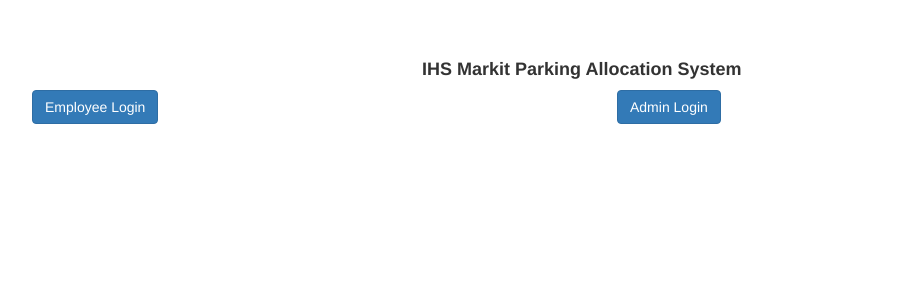
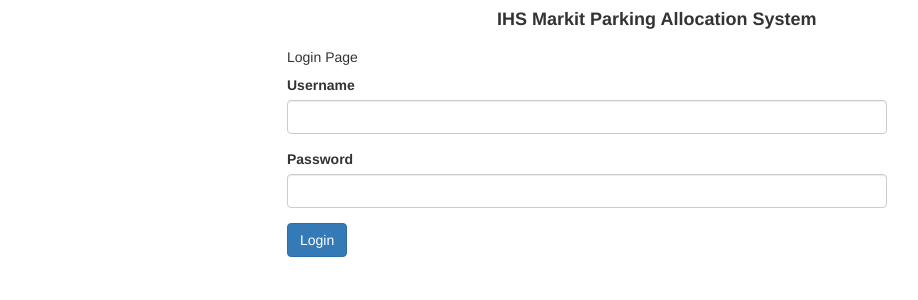
Before and after one commit to gauravbits2000/carParkingSystem, an Angular app in the folder carParking-web/src/main/web/: page / in a window 1280 px wide. Shown: the top 300 px of the page, without its empty margins (53-971 px from the left). Built offline with nearby package versions, Linux system fonts and the light colour scheme.

Commit message:
UI changes

```diff
--- a/carParking-web/src/main/web/src/app/adminlogin/adminlogin.component.html
+++ b/carParking-web/src/main/web/src/app/adminlogin/adminlogin.component.html
@@ -1,6 +1,11 @@
 <div class="card mt-5" style="margin:auto;width: 600px;">
   <div class="card-body">
-    <h5 class="card-title">Admin Login</h5>
+      <div class="row">
+          <div class="col-md-7 col-md-offset-4">
+            <h4><strong>IHS Markit Parking Allocation System</strong></h4>
+          </div>
+        </div>
+    <h5 class="card-title">Login Page </h5>
     <div class="form-group">
       <label for="email">Username</label>
       <input type="text" class="form-control" id="username"  [(ngModel)]="username">
--- a/carParking-web/src/main/web/src/app/adminlogin/adminlogin.component.ts
+++ b/carParking-web/src/main/web/src/app/adminlogin/adminlogin.component.ts
@@ -1,5 +1,7 @@
 import { Component, OnInit } from '@angular/core';
 import { Router } from '@angular/router';
+import { EmployeeService } from 'src/app/employee/employee.service';
+import { Employee } from 'src/app/employee/employee';
 
 @Component({
   selector: 'app-adminlogin',
@@ -8,22 +10,45 @@
 })
 export class AdminloginComponent implements OnInit {
 
-   username : String;
-   password : String;
+   username : string;
+   password : string;
    isValidLogin : boolean = true;
-  constructor(private router: Router) { }
+   employee : Employee;
+  constructor(private router: Router,private employeeService: EmployeeService) { }
 
   ngOnInit() {
   }
 
   tryLogin(){
 
-    if(this.username === 'admin' && this.password === 'admin'){
-        this.isValidLogin =true;
-        this.router.navigateByUrl('/login/submitdetails');
+
+
+    const params = {username: this.username, password: this.password};
+    // this.employeeService.verifyLoginDetails("http://localhost:8080//markit-car-parking/login",params).subscribe(response => {
+    //  if(response.toString() === 'Login Successfull'){
+    //   this.router.navigateByUrl('/login/submitdetails');
+    //  }else{
+    //   this.isValidLogin =false;
+    //  }
+    // }, err => {
+    //   console.log(err);
+    // });
+
+    this.employeeService.verifyLoginDetails("http://localhost:8080//markit-car-parking/login",params).subscribe((data: any) => {
+      this.employee = <Employee>data;
+      console.log(data);
+      if(this.employee.isAuthorize === 'True'){
+        this.employeeService.setEmployee(data);
+           this.router.navigateByUrl('/login/submitdetails');
+
     }else{
       this.isValidLogin =false;
     }
+  }, err => {
+      console.log(err);
+    })
+
+
 
   }
 
--- a/carParking-web/src/main/web/src/app/app-routing.module.ts
+++ b/carParking-web/src/main/web/src/app/app-routing.module.ts
@@ -10,7 +10,7 @@
 
 
 const appRoutes : Routes = [
-    { path : '',component: HomeComponent},
+    { path : '',component: AdminloginComponent},
     { path : 'login',component: LoginComponent,children: [
         { path : 'submitdetails', component: EmployeeComponent },
         { path : 'listdetails', component: ListdetailsComponent },
--- a/carParking-web/src/main/web/src/app/app.module.ts
+++ b/carParking-web/src/main/web/src/app/app.module.ts
@@ -1,6 +1,6 @@
 import { BrowserModule } from '@angular/platform-browser';
 import { NgModule } from '@angular/core';
-import { FormsModule } from '@angular/forms';
+import { FormsModule,ReactiveFormsModule } from '@angular/forms';
 
 import { AppComponent } from './app.component';
 import { EmployeeComponent } from './employee/employee.component';
@@ -33,7 +33,8 @@
     BrowserModule,
     AppRoutingModule,
     FormsModule,
-    HttpClientModule
+    HttpClientModule,
+    ReactiveFormsModule
   ],
   providers: [EmployeeService],
   bootstrap: [AppComponent]
--- a/carParking-web/src/main/web/src/app/employee/employee.component.html
+++ b/carParking-web/src/main/web/src/app/employee/employee.component.html
@@ -6,27 +6,26 @@
 
   <div class="row">
     <div class="col-xs-12 col-sm-10 col-md-8">
-      <form (ngSubmit)="onSubmitDetails(f)"  #f="ngForm">
+      <form novalidate action="" (ngSubmit)="onSubmitDetails()" [formGroup]="employeeForm" >
         <div id="user-data">
           <div class="form-group">
             <label for="employeeName">Employee Name</label>
-            <input type="text" id="employeeName" class="form-control" ngModel name="employeeName" required>
+            <input type="text"  class="form-control"   formControlName ="employeeName" required>
           </div>
           <div class="form-group">
             <label for="employeeId">Employee Id</label>
-            <input type="text" id="employeeId" class="form-control" ngModel name="employeeId" required>
+            <input type="text"  class="form-control"  formControlName ="employeeId" required>
           </div>
           <div class="form-group">
-            <label for="email">Employee EMail</label>
-            <input type="email" id="email" class="form-control"  ngModel name="email" required email #email="ngModel">
+            <label for="email">Employee Email</label>
+            <input type="email"  class="form-control"  formControlName ="email"  required email >
           </div>
-          <span class="help-block" *ngIf="!email.valid && email.touched">Please enter a valid email!</span>
           <div class="form-group">
             <label for="vehicleRegistration">Vehicle Registration</label>
-            <input type="text" id="vehicleRegistrationNumber" class="form-control" ngModel name="vehicleRegistrationNumber" required>
+            <input type="text" class="form-control"  formControlName ="vehicleRegistrationNumber"  required>
           </div>
         </div>
-        <button class="btn btn-primary" type="submit" [disabled]="!f.valid">Submit</button>
+        <button class="btn btn-primary" type="submit" >Submit</button>
       </form>
     </div>
   </div>
--- a/carParking-web/src/main/web/src/app/employee/employee.component.ts
+++ b/carParking-web/src/main/web/src/app/employee/employee.component.ts
@@ -1,8 +1,8 @@
 import { Component, OnInit} from '@angular/core';
 import { Router } from '@angular/router';
-import { NgForm } from  '@angular/forms';
 import { EmployeeService } from './employee.service';
 import { Employee } from 'src/app/employee/employee';
+import { FormGroup, FormControl, Validators, NgForm } from '@angular/forms';
 
 @Component({
   selector: 'app-employee',
@@ -13,16 +13,28 @@
 
   employee : Employee;
   employees :Employee[];
+  employeeForm;
 
   constructor(private router: Router,private employeeService: EmployeeService) { }
 
   ngOnInit() {
+    this.employee = this.employeeService.getEmployee();
+    this.employeeForm = new FormGroup({
+      employeeName: new FormControl(this.employee.employeeName),
+      employeeId: new FormControl(this.employee.employeeId),
+      email: new FormControl(this.employee.email),
+      vehicleRegistrationNumber: new FormControl('')
+});
+
   }
 
-  onSubmitDetails(form : NgForm){
-    console.log(<Employee>form.value);
-    this.employee = <Employee>form.value;
-    console.log(this.employee);
+
+
+
+
+  onSubmitDetails(){
+
+    this.employee = <Employee>this.employeeForm.value;
      this.employeeService.updateEmployeeDetails("http://localhost:8080//markit-car-parking/employee-registration",this.employee).subscribe((data: any[]) => {
        this.employees = data;
      });
--- a/carParking-web/src/main/web/src/app/employee/employee.service.ts
+++ b/carParking-web/src/main/web/src/app/employee/employee.service.ts
@@ -1,9 +1,13 @@
 import { Injectable } from '@angular/core';
 import { Observable } from 'rxjs';
 import { HttpClient } from '@angular/common/http';
+import { Employee } from 'src/app/employee/employee';
 
 @Injectable()
 export class EmployeeService {
+
+  employee : Employee;
+
 
     constructor(private httpClient: HttpClient) { }
 
@@ -17,5 +21,14 @@
      updateEmployeeDetails(baseURL: string,params): Observable<any>{
      return this.httpClient.post(baseURL,params);
     }
+    verifyLoginDetails(baseURL: string,params) {
+      return this.httpClient.post(baseURL,params);
+    }
+    setEmployee(data){
+       this.employee = data;
+    }
+    getEmployee(){
+      return this.employee;
+   }
 
 }
--- a/carParking-web/src/main/web/src/app/employee/employee.ts
+++ b/carParking-web/src/main/web/src/app/employee/employee.ts
@@ -3,4 +3,5 @@
     employeeId: string;
     email: string;
     vehicleRegistrationNumber: string;
+    isAuthorize: string;
 }
```
